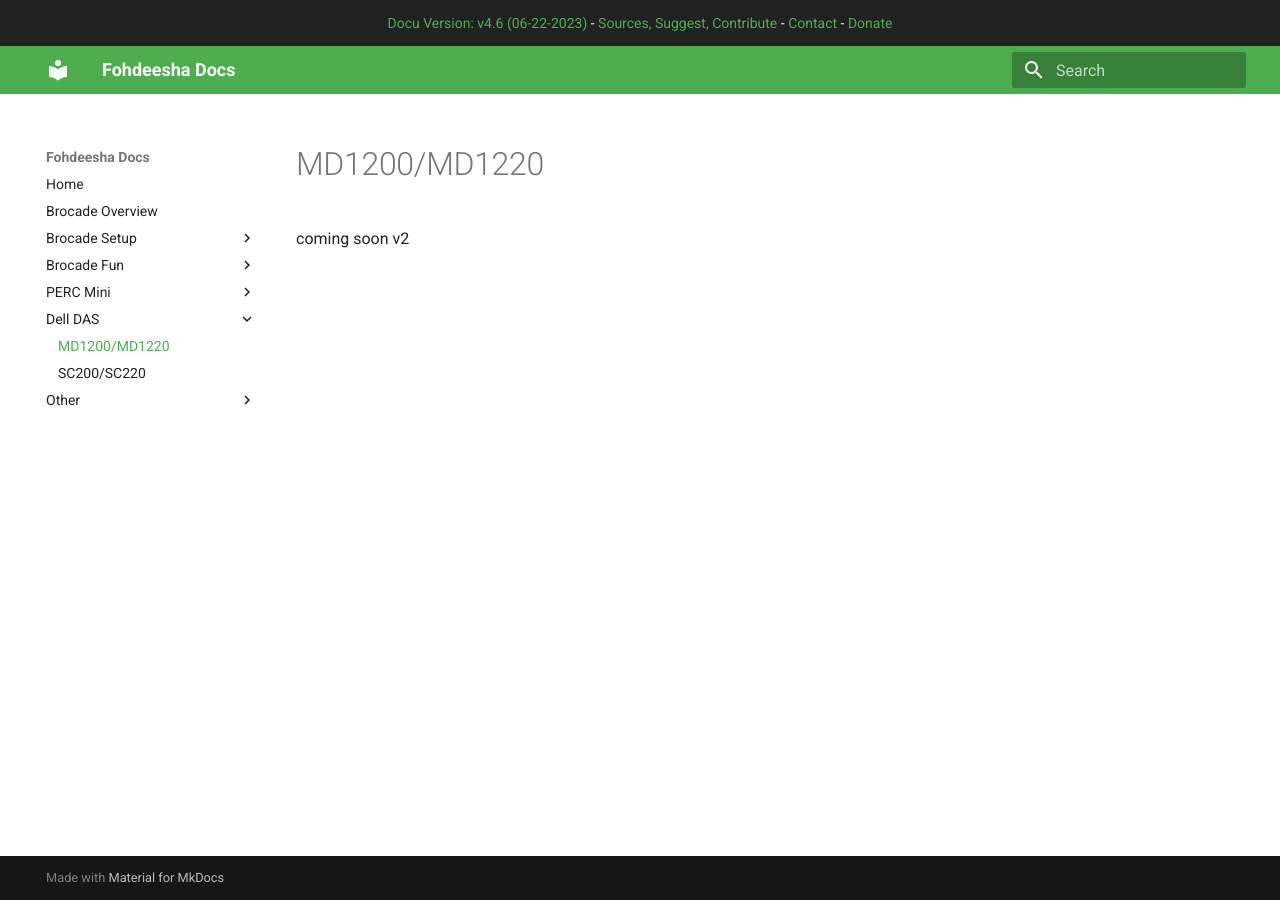
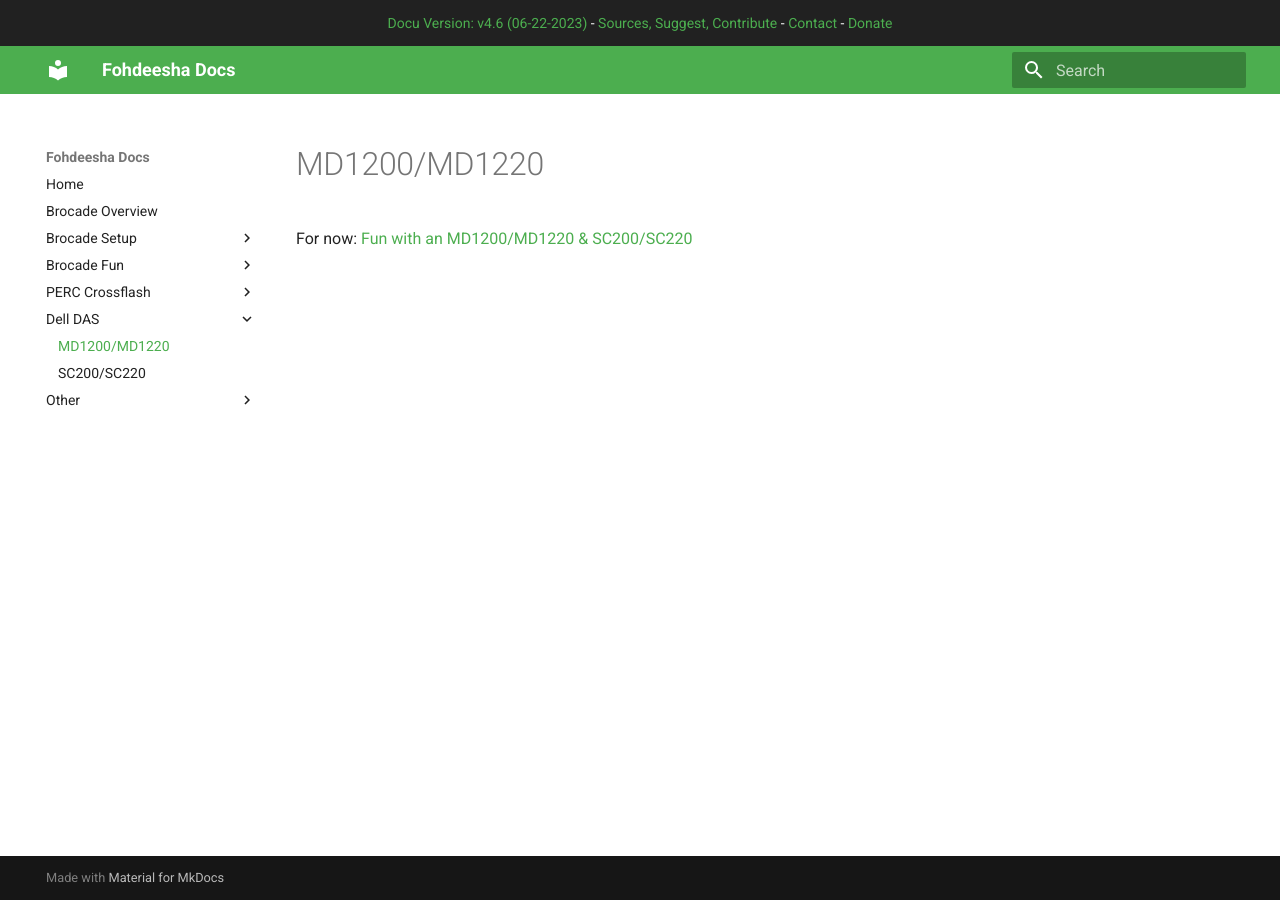
Before and after one commit to Fohdeesha/lab-docu, an MkDocs documentation site: the page built from docs/md1200.md, in a window 1280 px wide. Built offline with MkDocs 1.6.1 and Material for MkDocs 9.7.7, drawn with Linux system fonts in a browser that asks for light colours.

Commit message:
name perc section more accurately, md1200 url

```diff
--- a/docs/md1200.md
+++ b/docs/md1200.md
@@ -1 +1 @@
-coming soon v2
+For now: [Fun with an MD1200/MD1220 & SC200/SC220](https://forums.servethehome.com/index.php?threads/fun-with-an-md1200-md1220-sc200-sc220.27487/)
--- a/mkdocs.yml
+++ b/mkdocs.yml
@@ -40,7 +40,7 @@ nav:
         - 'Extracting Firmware': 'firmware.md'
         - 'Extracting Licenses': 'extract.md'
         - 'EEPROM Unlocks': 'eeprom.md'
-    - PERC Mini:
+    - PERC Crossflash:
         - 'Introduction': 'perc.md'
         - 'H310 Mini': 'H310.md'
         - 'H710 B0 Mini': 'H710-B0.md'
```
Also changed, not shown: docs/sc200.md (+1 -1 lines).
